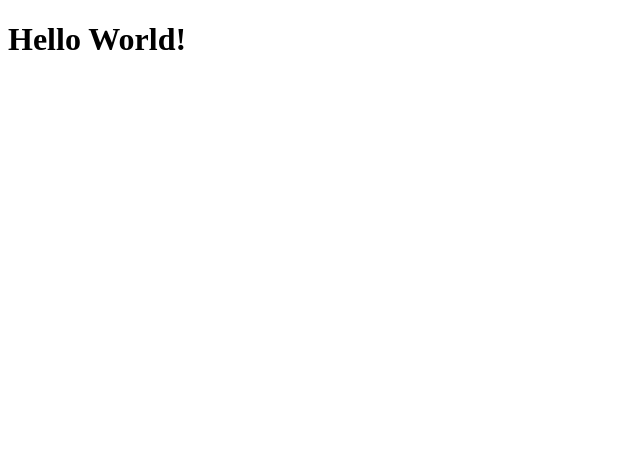
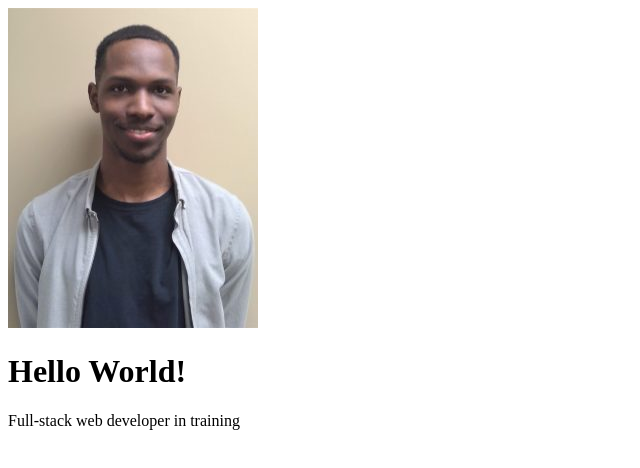
Before and after one commit to LamontWilson/LamontWilson.github.io, a plain HTML site: page index.html in a window 1280 px wide. Shown: the whole page, without its empty margins (0-640 px from the left). Drawn offline with Linux system fonts and the light colour scheme.

Commit message:
Added headhot

```diff
--- a/index.html
+++ b/index.html
@@ -4,6 +4,8 @@
 		<title>Lamont</title>
 	</head>
 	<body>
+	<img src="Lamont_Wilson.jpg" alt="Lamont's headshot" />
 		<h1>Hello World!</h1>
+		<p>Full-stack web developer in training</p>
 	</body>
 </html>
```
Also changed, not shown: Lamont_Wilson.jpg (added).
